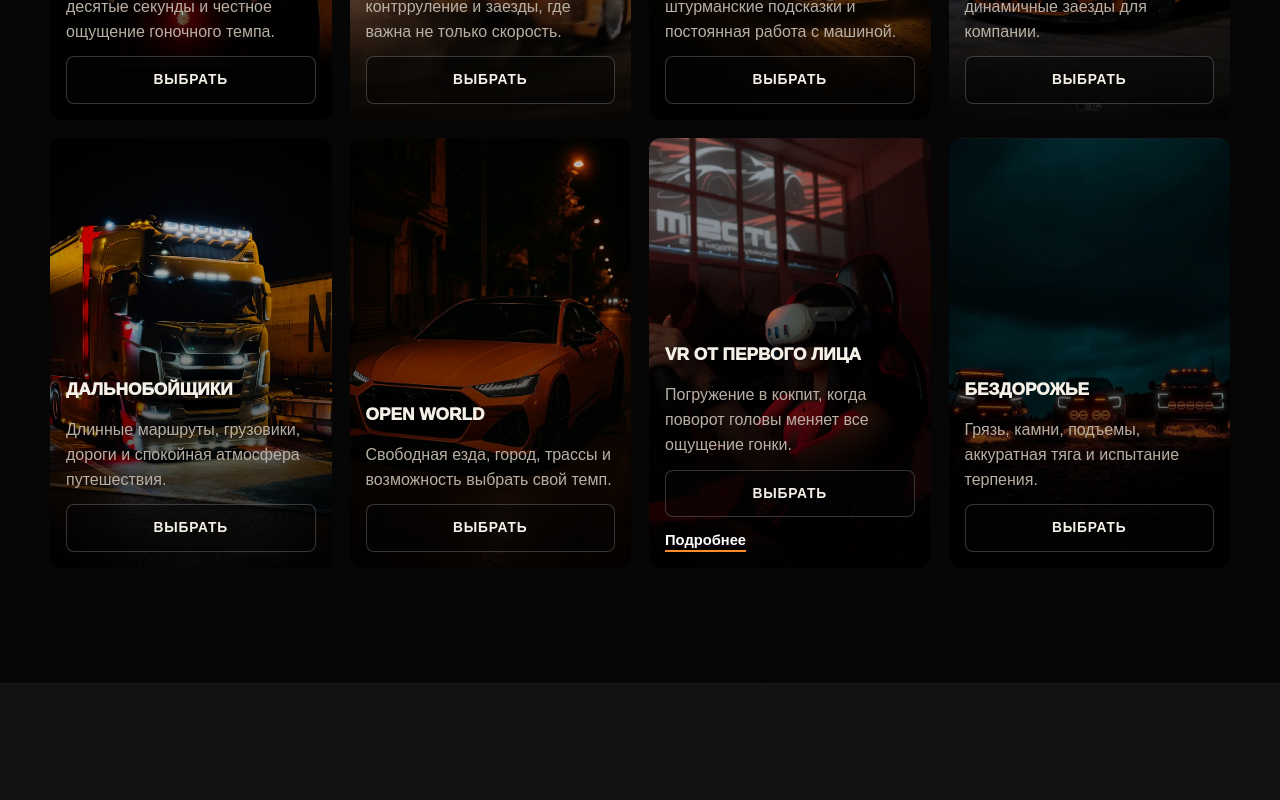
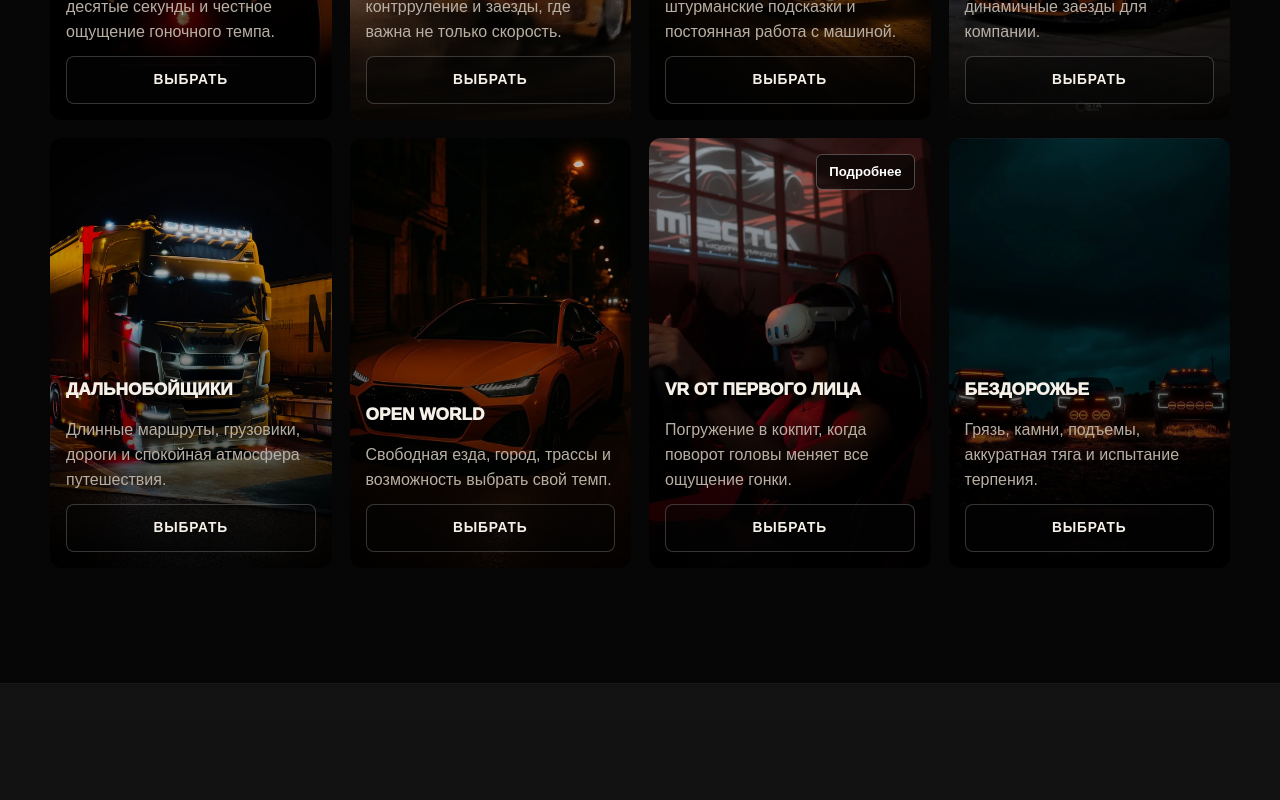
Before and after one commit to ya-araik/autosim, a Next.js app: page / in a window 1280 px wide. Shown: the part 3140-3940 px from the top of the page. Built offline with nearby package versions, Linux system fonts and the light colour scheme; no server answers.

Commit message:
Move VR details link to card corner

```diff
--- a/app/globals.css
+++ b/app/globals.css
@@ -705,18 +705,34 @@ img {
 }
 
 .mode-card__details {
+  position: absolute;
+  top: 16px;
+  right: 16px;
+  z-index: 3;
+  display: inline-flex;
+  align-items: center;
+  min-height: 36px;
+  padding: 8px 12px;
+  border: 1px solid rgba(255, 255, 255, 0.28);
+  border-radius: 6px;
+  background: rgba(5, 5, 5, 0.68);
+  backdrop-filter: blur(10px);
   width: fit-content;
   color: #fff;
-  font-size: 0.92rem;
-  font-weight: 850;
-  text-decoration: underline;
-  text-decoration-color: var(--accent-2);
-  text-decoration-thickness: 2px;
-  text-underline-offset: 5px;
+  font-size: 0.82rem;
+  font-weight: 800;
+  line-height: 1;
+  text-decoration: none;
+  transition:
+    border-color 180ms ease,
+    background 180ms ease,
+    color 180ms ease;
 }
 
 .mode-card__details:hover {
-  color: var(--accent-2);
+  border-color: var(--accent-2);
+  background: rgba(5, 5, 5, 0.86);
+  color: #fff;
 }
 
 .vr-section {
--- a/app/page.tsx
+++ b/app/page.tsx
@@ -141,6 +141,11 @@ export default function HomePage() {
                 sizes="(max-width: 700px) 100vw, (max-width: 1100px) 50vw, 25vw"
                 src={mode.image}
               />
+              {mode.slug === "vr" ? (
+                <Link className="mode-card__details" href="#vr">
+                  Подробнее
+                </Link>
+              ) : null}
               <div className="mode-card__content">
                 <h3>{mode.title}</h3>
                 <p>{mode.description}</p>
@@ -154,11 +159,6 @@ export default function HomePage() {
                 >
                   Выбрать
                 </LeadButton>
-                {mode.slug === "vr" ? (
-                  <Link className="mode-card__details" href="#vr">
-                    Подробнее
-                  </Link>
-                ) : null}
               </div>
             </article>
           ))}
```
